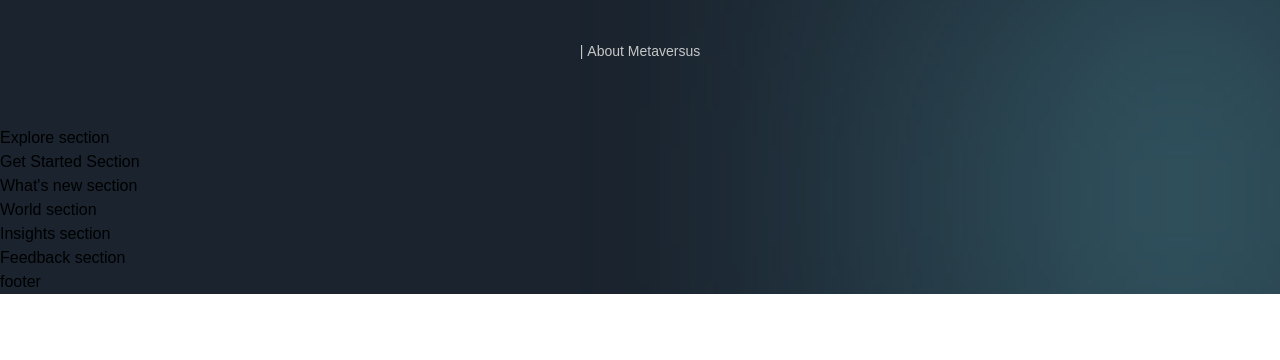
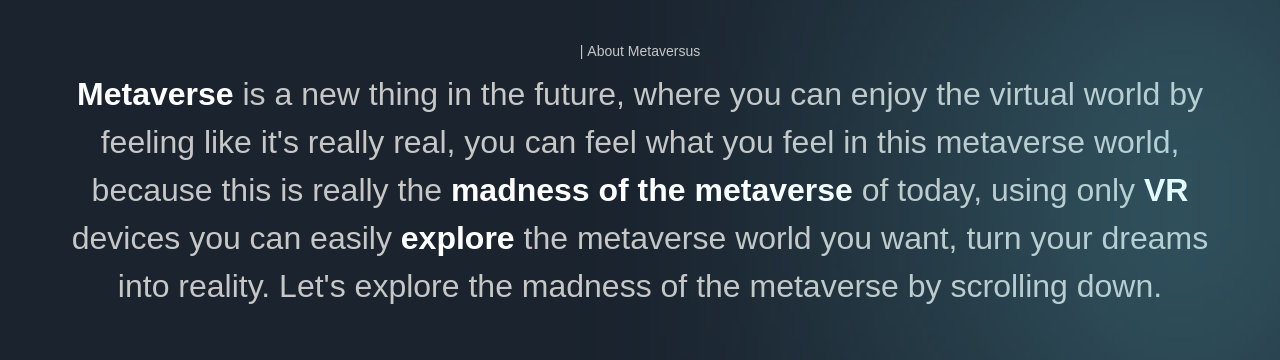
Before and after one commit to nayak-nirmalya/metaverse-landing, a Next.js app: page / in a window 1280 px wide. Shown: the part 1135-1495 px from the top of the page. Before the commit the page ends 1429 px from the top, so only its background shows below. Built offline with nearby package versions, Linux system fonts and the light colour scheme; a web font is replaced by a local one.

Commit message:
added about metavers text

```diff
--- a/sections/About.jsx
+++ b/sections/About.jsx
@@ -17,6 +17,23 @@ const About = () => (
       className={`${styles.innerWidth} mx-auto ${styles.flexCenter} flex-col`}
     >
       <TypingText title="| About Metaversus" textStyles="text-center" />
+      <motion.p
+        className="mt-[8px] font-normal sm:text-[32px] text-[20px] text-center text-secondary-white"
+        variants={fadeIn('up', 'tween', 0.2, 1)}
+      >
+        <span className="font-extrabold text-white">Metaverse</span> is a new
+        thing in the future, where you can enjoy the virtual world by feeling
+        like it's really real, you can feel what you feel in this metaverse
+        world, because this is really the{' '}
+        <span className="font-extrabold text-white">
+          madness of the metaverse
+        </span>{' '}
+        of today, using only{' '}
+        <span className="font-extrabold text-white">VR</span> devices you can
+        easily <span className="font-extrabold text-white">explore</span> the
+        metaverse world you want, turn your dreams into reality. Let's explore
+        the madness of the metaverse by scrolling down.
+      </motion.p>
     </motion.div>
   </section>
 );
```
